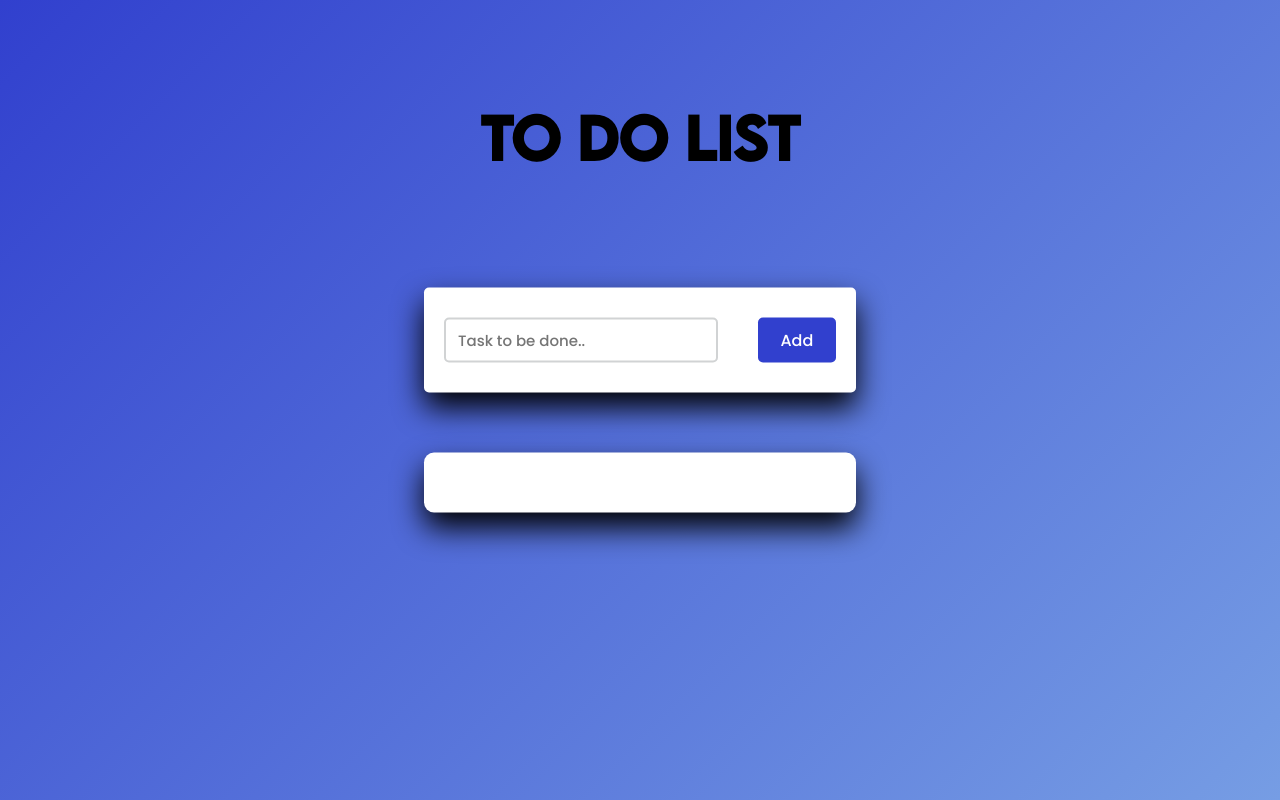
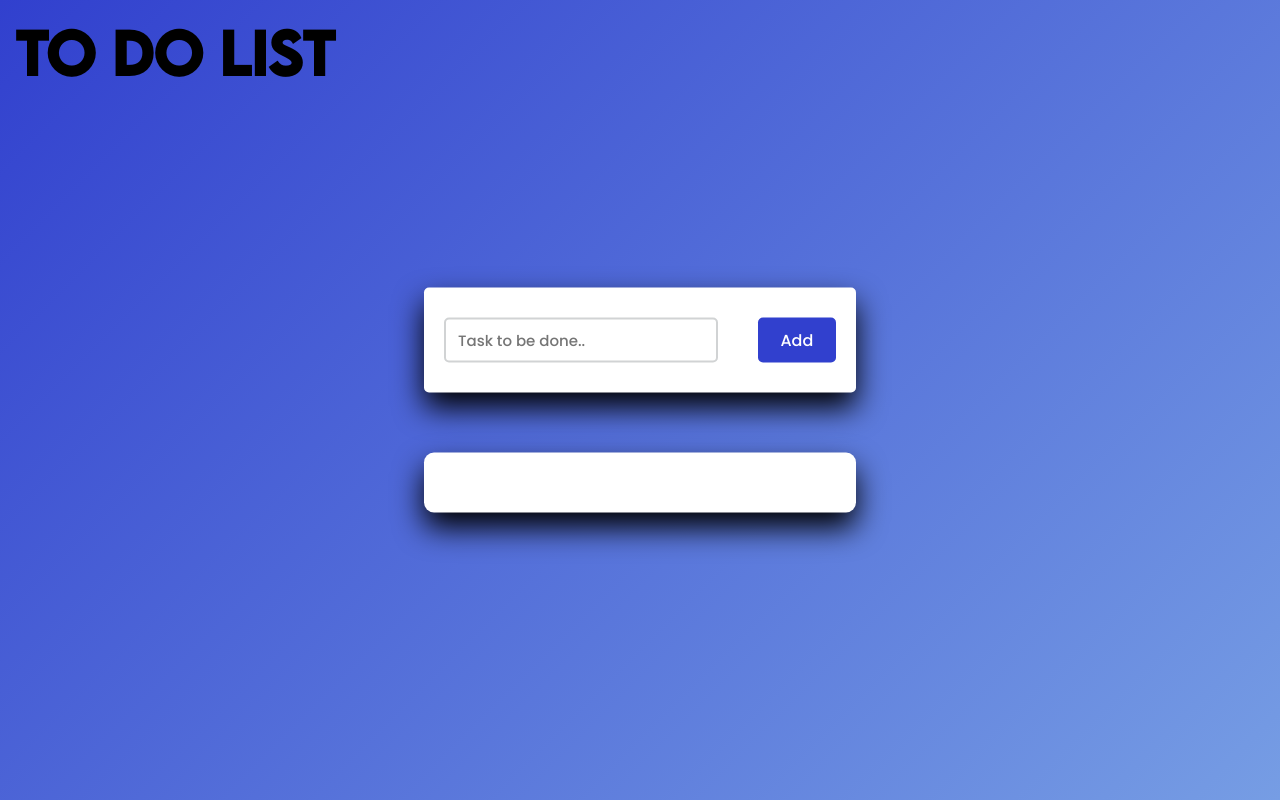
Before and after one commit to zby-zy/to-do-list, a plain HTML site: page index.html in a window 1280 px wide. Drawn offline with Linux system fonts and the light colour scheme; files whose address does not match are found by name.

Commit message:
Update style.css

```diff
--- a/style.css
+++ b/style.css
@@ -12,8 +12,8 @@
 h1{
     font-size: 56px;
     font-family: myFont;
-    text-align: center;
-    padding: 100px;
+    text-align: left;
+    padding: 15px;
 }
 body{
     height: 100vh;
```
